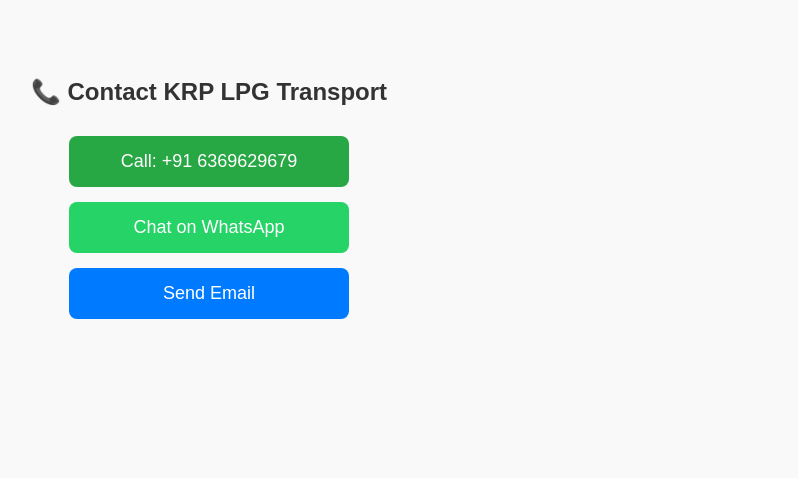
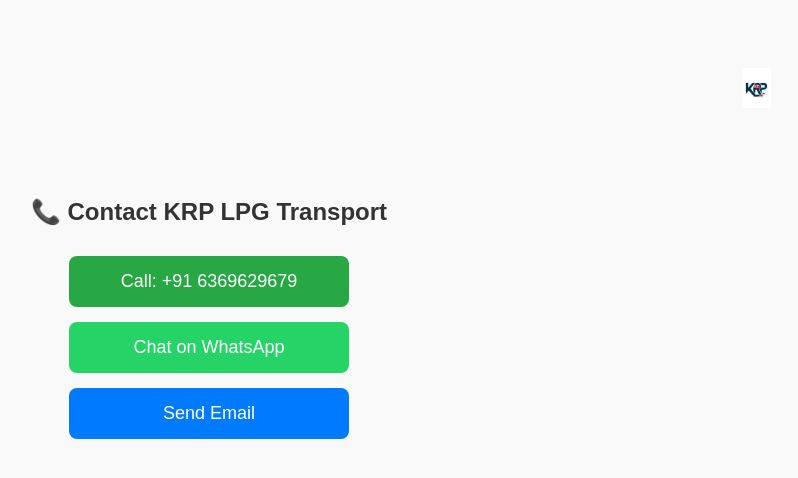
Before and after one commit to krplpgtrans-cyber/KRP, a plain HTML site: page index.html in a window 1280 px wide. Shown: the whole page, without its empty margins (431-1229 px from the left). Drawn offline with Linux system fonts and the light colour scheme.

Commit message:
index.html

```diff
--- a/index.html
+++ b/index.html
@@ -11,9 +11,19 @@
       padding: 50px;
       background: #f9f9f9;
     }
+    header {
+      position: relative;
+      height: 60px;
+    }
+    .logo {
+      position: absolute;
+      top: 10px;
+      right: 20px;
+      height: 40px; /* adjust logo size */
+    }
     h2 {
       color: #333;
-      margin-bottom: 30px;
+      margin: 80px 0 30px; /* push title down a bit */
     }
     a {
       display: block;
@@ -31,6 +41,11 @@
   </style>
 </head>
 <body>
+  <!-- Header with logo -->
+  <header>
+    <img src="Logo.jpeg" alt="Company Logo" class="logo">
+  </header>
+
   <h2>📞 Contact KRP LPG Transport</h2>
   <a class="call" href="tel:+916369629679">Call: +91 6369629679</a>
   <a class="whatsapp" href="https://wa.link/3k91pv" target="_blank">Chat on WhatsApp</a>
```
